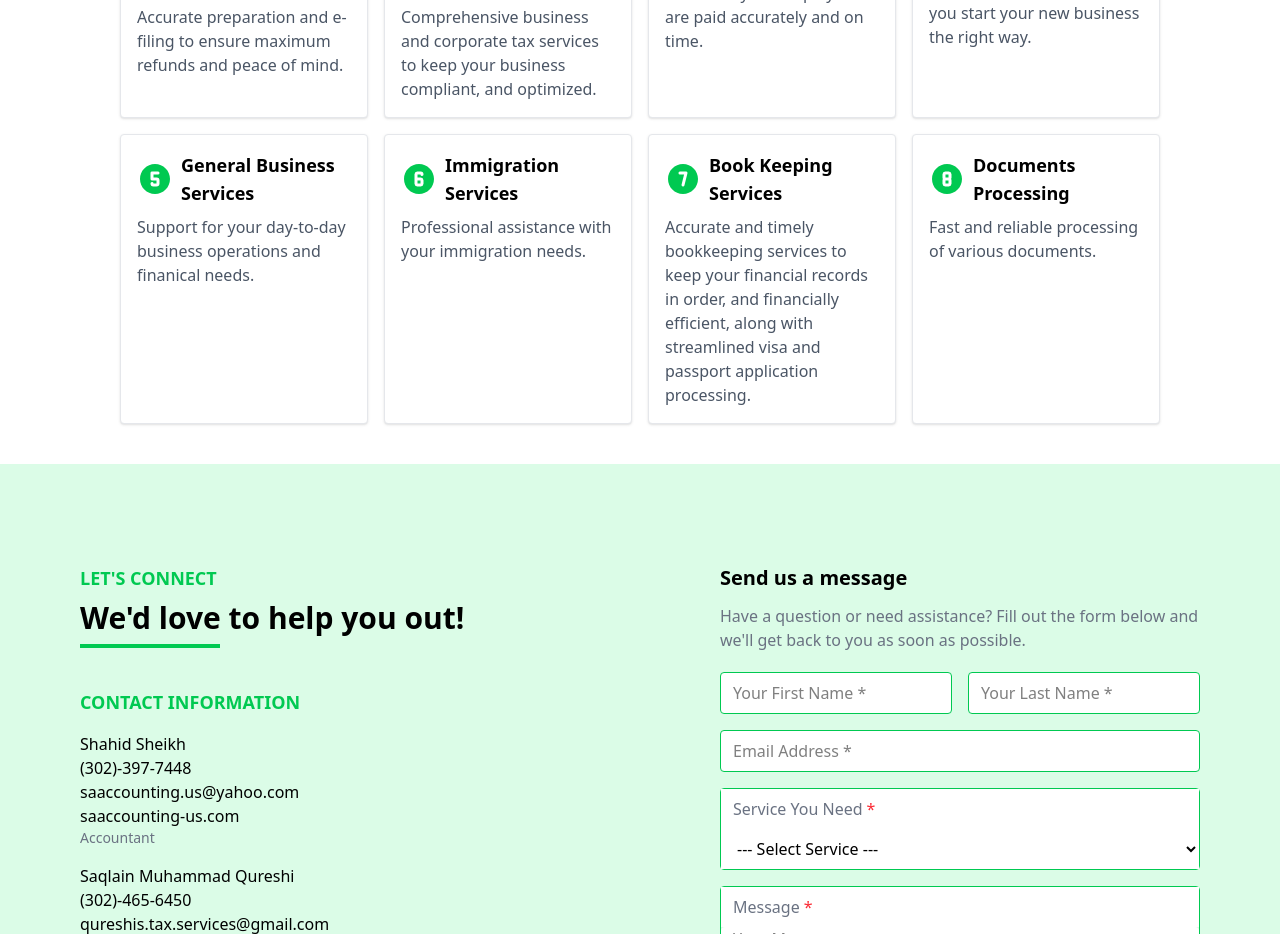
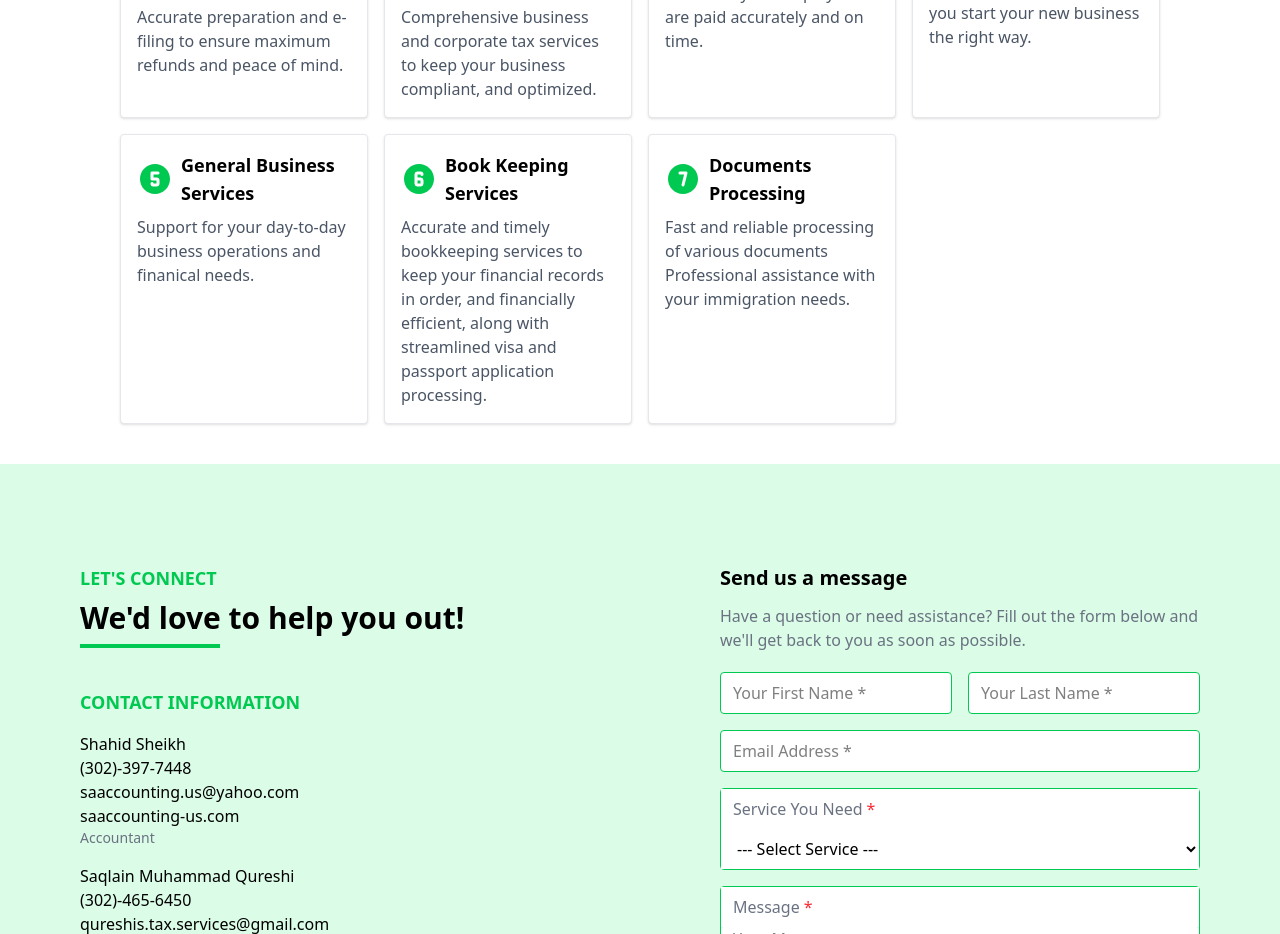
Before and after one commit to Hairum-Qureshi/sa-and-qureshi-accounting-website, a React (Vite) app in the folder apps/frontend/: page / in a window 1280 px wide. Shown: the part 820-1754 px from the top of the page. Built offline with nearby package versions, Linux system fonts and the light colour scheme.

Commit message:
updated bullets and wording

```diff
--- a/apps/frontend/src/components/Services.tsx
+++ b/apps/frontend/src/components/Services.tsx
@@ -5,7 +5,6 @@ import { TbCircleNumber4Filled } from "react-icons/tb";
 import { TbCircleNumber5Filled } from "react-icons/tb";
 import { TbCircleNumber6Filled } from "react-icons/tb";
 import { TbCircleNumber7Filled } from "react-icons/tb";
-import { TbCircleNumber8Filled } from "react-icons/tb";
 
 type Service = {
   icon: React.ReactNode;
@@ -46,19 +45,15 @@ const services: Service[] = [
   },
   {
     icon: <TbCircleNumber6Filled className="text-green-500" />,
-    title: "Immigration Services",
-    description: "Professional assistance with your immigration needs.",
-  },
-  {
-    icon: <TbCircleNumber7Filled className="text-green-500" />,
     title: "Book Keeping Services",
     description:
       "Accurate and timely bookkeeping services to keep your financial records in order, and financially efficient, along with streamlined visa and passport application processing.",
   },
   {
-    icon: <TbCircleNumber8Filled className="text-green-500" />,
+    icon: <TbCircleNumber7Filled className="text-green-500" />,
     title: "Documents Processing",
-    description: "Fast and reliable processing of various documents.",
+    description: `<ul><li>Fast and reliable processing of various documents</li>
+      <li>Professional assistance with your immigration needs.</li></ul>`,
   },
 ];
 
@@ -80,7 +75,10 @@ export default function Services() {
               <span className="text-4xl">{service.icon}</span>
               <h2 className="text-lg font-semibold ml-2">{service.title}</h2>
             </div>
-            <p className="text-gray-600">{service.description}</p>
+            <p
+              className="text-gray-600"
+              dangerouslySetInnerHTML={{ __html: service.description }}
+            ></p>
           </div>
         ))}
       </div>
```
